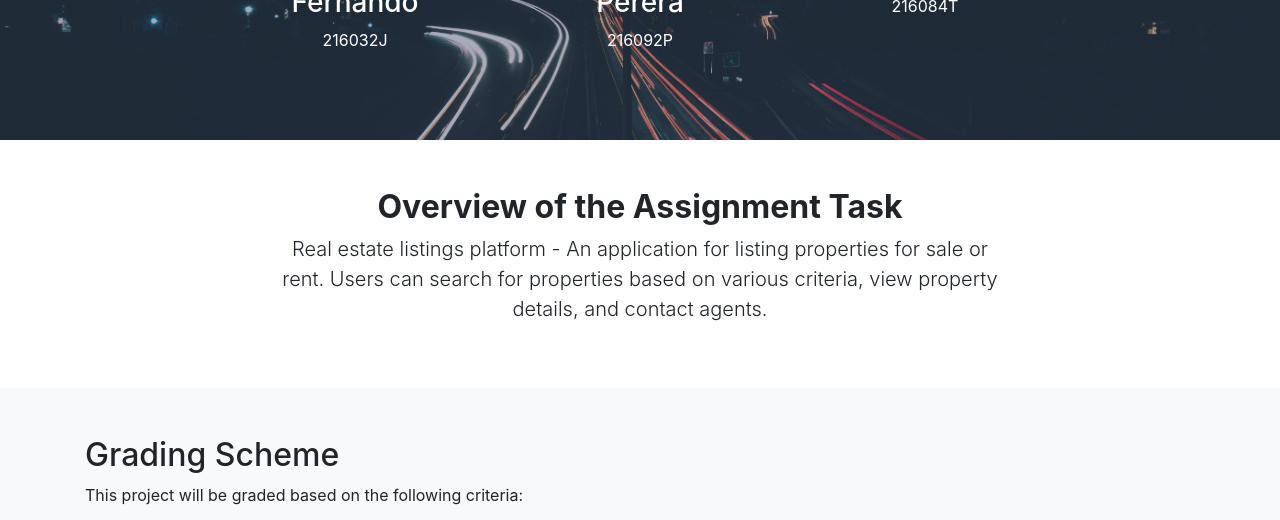
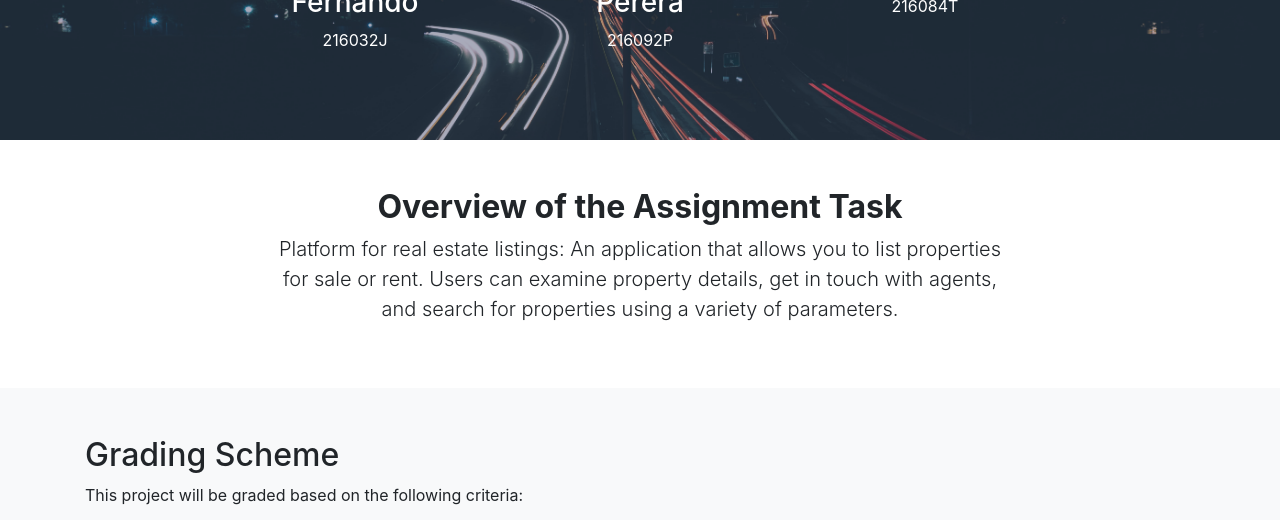
Before and after one commit to R3dkiller/BAD_Group05_Project, a Django app: page /en/ in a window 1280 px wide. Shown: the part 2306-2826 px from the top of the page. Run offline with Django 3.2, Linux system fonts and the light colour scheme; data comes from the database, SQL or seed files in the repository; some libraries are stand-ins or nearby versions.

Commit message:
Update Description of the Overview of the Assignment Task

```diff
--- a/templates/core/index.html
+++ b/templates/core/index.html
@@ -139,7 +139,7 @@ Services offered: renting, selling, buying, consultation and way more."/>
           {{ _("Overview of the Assignment Task") }}
         </h2>
         <p class="lead">
-          {{ _("Real estate listings platform - An application for listing properties for sale or rent. Users can search for properties based on various criteria, view property details, and contact agents.") }}
+          {{ _("Platform for real estate listings: An application that allows you to list properties for sale or rent. Users can examine property details, get in touch with agents, and search for properties using a variety of parameters.") }}
         </p>
       </div>
     </div>
```
